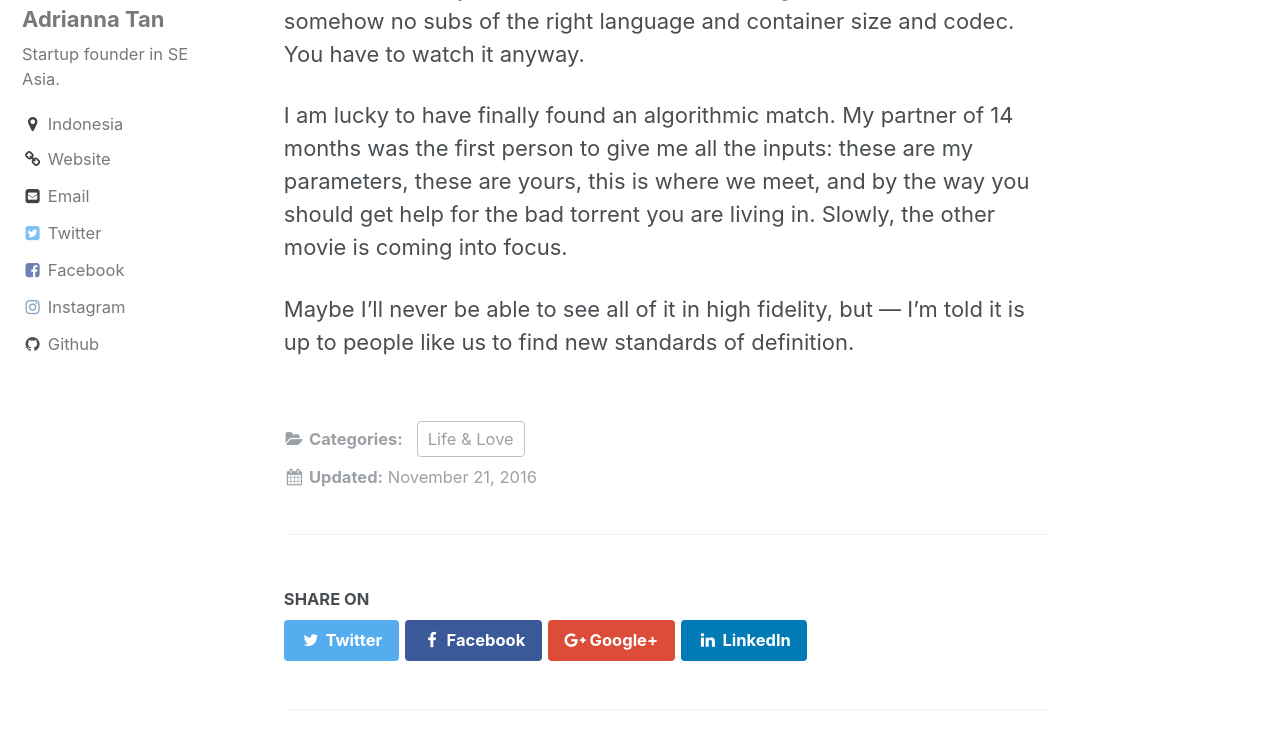
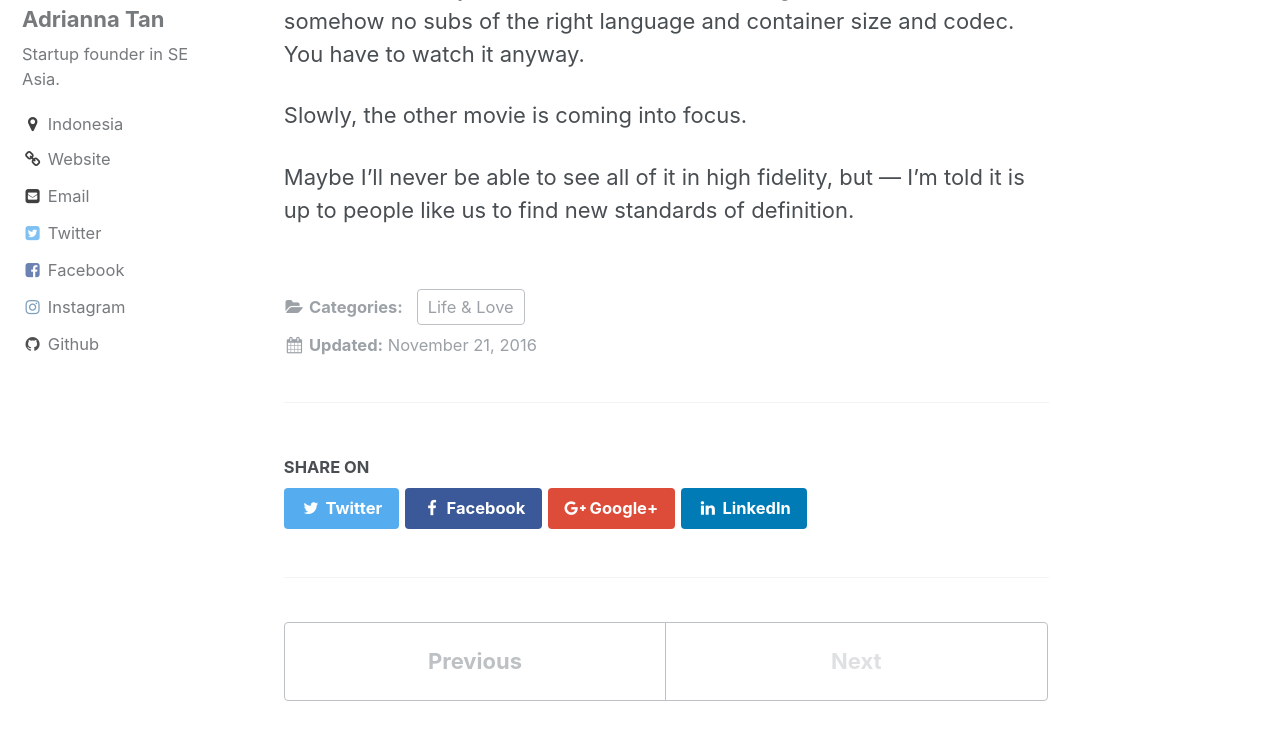
Before and after one commit to skinnylatte/old-jekyll-blog-archive, a Jekyll site: the page built from _posts/2016-11-21-the-spectrum.md, in a window 1280 px wide and 900 px high, scrolled down 2748 px, cut to the strip 158-900 px from the top of the window. Built offline with Jekyll 4.4.1, drawn with Linux system fonts in a browser that asks for light colours.

Commit message:
Edited autism post lightly

```diff
--- a/_posts/2016-11-21-the-spectrum.md
+++ b/_posts/2016-11-21-the-spectrum.md
@@ -37,6 +37,6 @@ To be on the spectrum is to have few tools for anger and other emotional process
 
 It feels like living in a bad torrent. It is a blockbuster movie to everyone else who somehow always finds a way to watch the IMAX version. But yours resembles a pirated movie torrent with an audio track that is 10 seconds out of sync — ahead. It all sounds like gibberish, and there are somehow no subs of the right language and container size and codec. You have to watch it anyway.
 
-I am lucky to have finally found an algorithmic match. My partner of 14 months was the first person to give me all the inputs: these are my parameters, these are yours, this is where we meet, and by the way you should get help for the bad torrent you are living in. Slowly, the other movie is coming into focus.
+Slowly, the other movie is coming into focus.
 
 Maybe I'll never be able to see all of it in high fidelity, but — I'm told it is up to people like us to find new standards of definition.
```
